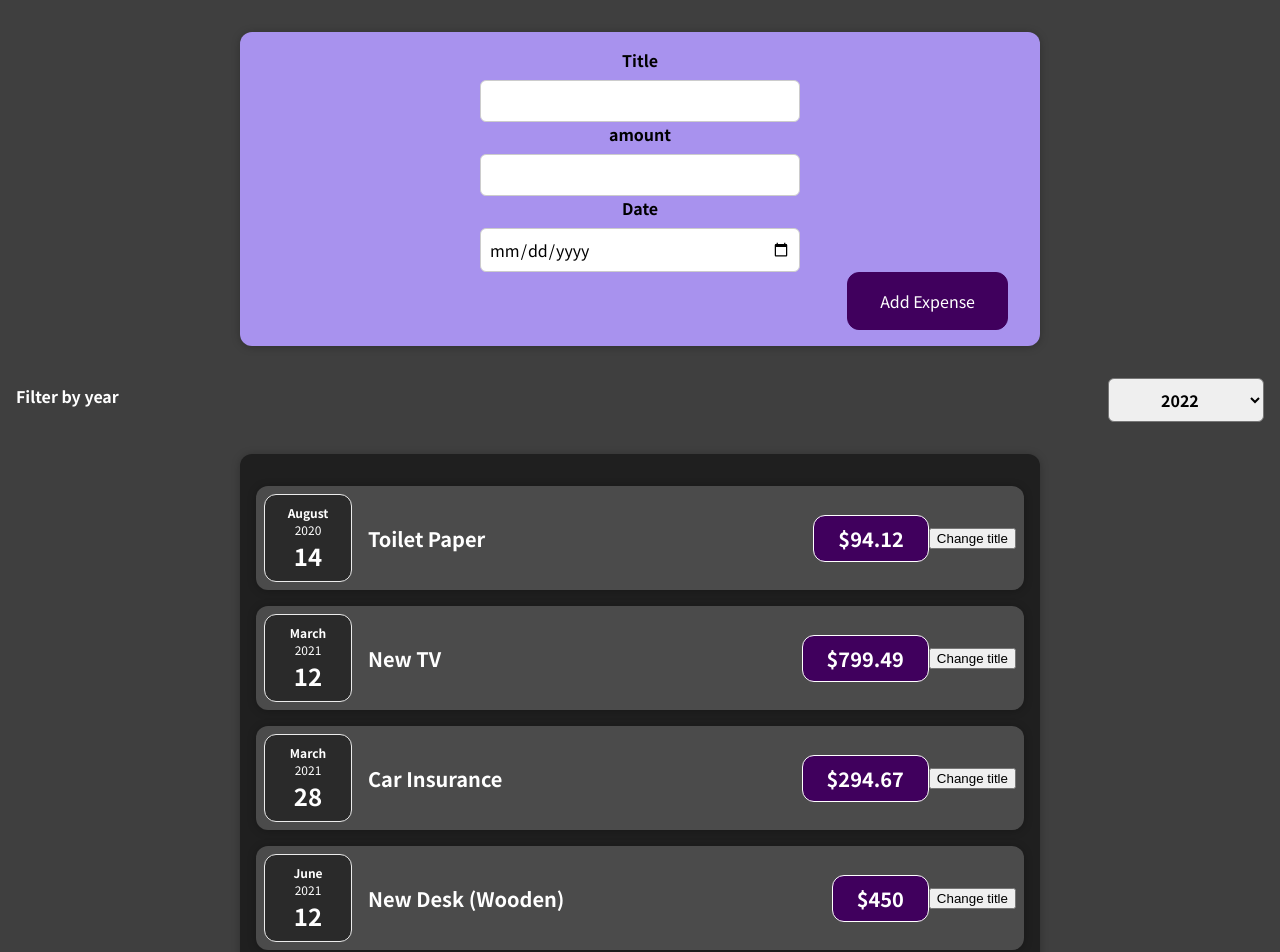
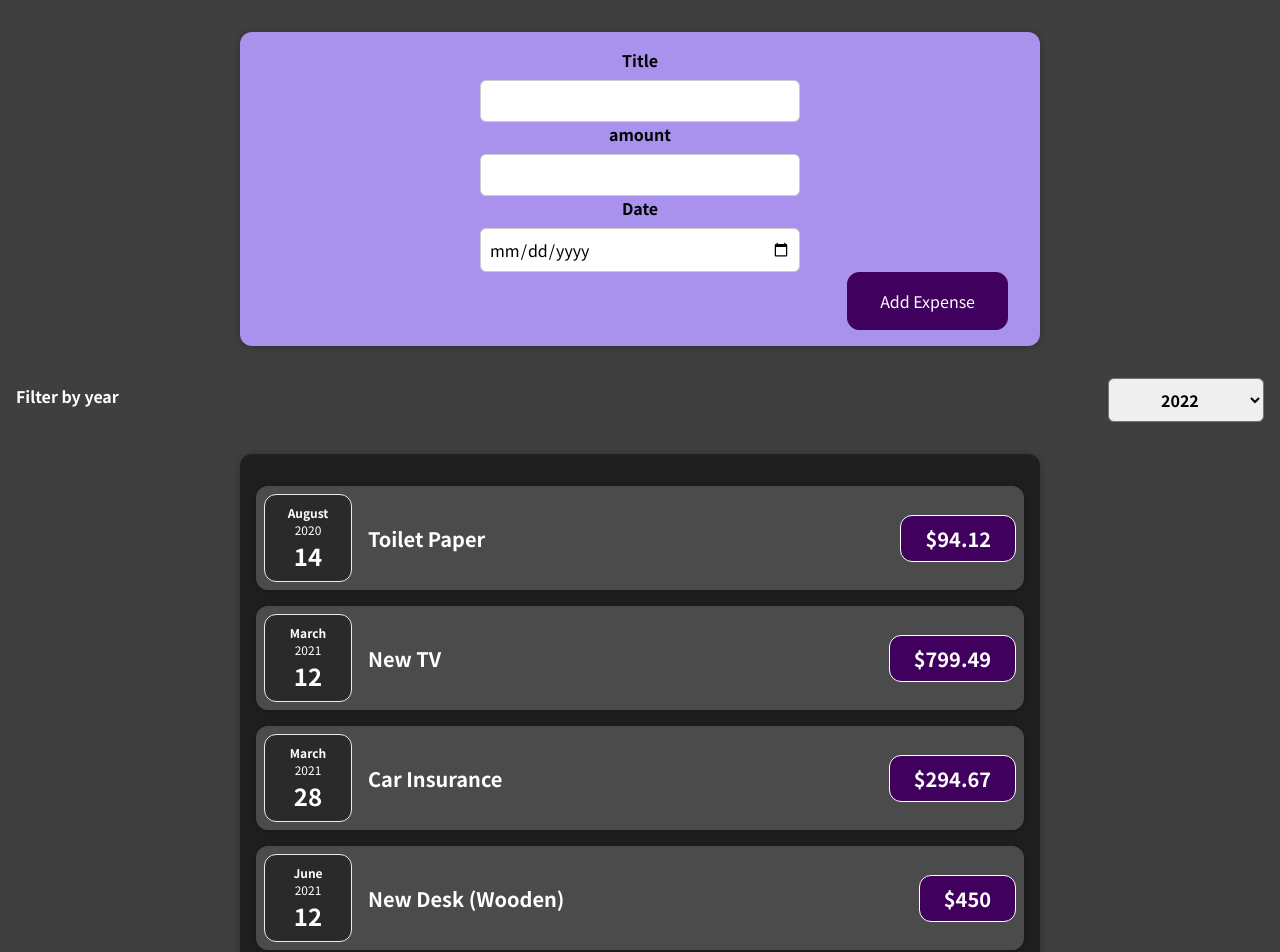
Before and after one commit to popt00/ExpenseTracker, a React (Create React App) app: page / in a window 1280 px wide. Shown: the top 952 px of the page. Built offline with nearby package versions, Linux system fonts and the light colour scheme.

Commit message:
updated addExpense logic

```diff
--- a/src/App.js
+++ b/src/App.js
@@ -1,16 +1,8 @@
-import React from "react";
+import React, { useState } from "react";
 
 import Expenses from "./components/Expenses/Expenses";
 import NewExpense from "./components/NewExpense/NewExpense";
-
-const App = () => {
-
-  const addExpenseHandler = (expense) =>{
-    console.log('in app.js');
-    console.log(expense);
-  }
-
-  const expenses = [
+const DUMMY_EXPENSES = [
   {
     id: "e1",
     title: "Toilet Paper",
@@ -32,17 +24,25 @@ const App = () => {
   },
 ];
 
-  // return React.createElement(
-  //   'div',
-  //   {},
-  //   React.createElement('h2', {}, "Let's get started!"),
-  //   React.createElement(Expenses, { items: expenses })
-  // );
+
+const App = () => {
+
+  const [expenseState, setexpenseState] = useState(DUMMY_EXPENSES);
+
+  const addExpenseHandler = (expense) =>{
+    console.log('in app.js');
+    console.log(expenseState);
+    setexpenseState((prevExpense) => {
+      return [expense, ...expenseState];
+    });
+    console.log(expenseState);
+    setTimeout(()=> console.log(expenseState),5000);
+  }
 
   return (
     <div>
       <NewExpense onAddExpense={addExpenseHandler}/>
-      <Expenses items={expenses} />
+      <Expenses items={expenseState} />
     </div>
   );
 };
--- a/src/components/Expenses/ExpenseDate.js
+++ b/src/components/Expenses/ExpenseDate.js
@@ -6,6 +6,10 @@ const ExpenseDate = (props) => {
   const month = props.date.toLocaleString('en-US', { month: 'long' });
   const day = props.date.toLocaleString('en-US', { day: '2-digit' });
   const year = props.date.getFullYear();
+
+  // const month = 11;
+  // const day = 11;
+  // const year =2020
 
   return (
     <div className='expense-date'>
--- a/src/components/Expenses/ExpenseItem.js
+++ b/src/components/Expenses/ExpenseItem.js
@@ -1,23 +1,18 @@
-import React, {useState} from 'react';
+import React from 'react';
 
 import ExpenseDate from './ExpenseDate';
 import Card from '../UI/Card';
 import './ExpenseItem.css';
 
 const ExpenseItem = (props) => {
-  const [title, setTitle]= useState(props.title);
-  const clickHandler=()=>{
-    setTitle('Updated');
-    console.log(title);
-  }
+
   return (
     <Card className='expense-item'>
       <ExpenseDate date={props.date} />
       <div className='expense-item__description'>
-        <h2>{title}</h2>
+        <h2>{props.title}</h2>
         <div className='expense-item__price'>${props.amount}</div>
       </div>
-      <button onClick={clickHandler}>Change title</button>
     </Card>
   );
 }
--- a/src/components/Expenses/Expenses.js
+++ b/src/components/Expenses/Expenses.js
@@ -1,41 +1,27 @@
-import React , {useState} from "react";
+import React, { useState } from "react";
 
 import ExpenseItem from "./ExpenseItem";
 import Card from "../UI/Card";
 import "./Expenses.css";
 import ExpenseFiler from "./ExpenseFiler";
 
-
 const Expenses = (props) => {
-  const [filteredYear, setFilteredYear] = useState('2020');
-  const onSaveDateHandling = (selectedYear) =>{
+  const [filteredYear, setFilteredYear] = useState("2020");
+  const onSaveDateHandling = (selectedYear) => {
     setFilteredYear(selectedYear);
-    console.log(selectedYear + "," +filteredYear);
-  }
+    console.log(selectedYear + "," + filteredYear);
+  };
   return (
     <div>
-      <ExpenseFiler onSaveDate = {onSaveDateHandling} />
+      <ExpenseFiler onSaveDate={onSaveDateHandling} />
       <Card className="expenses">
-        <ExpenseItem
-          title={props.items[0].title}
-          amount={props.items[0].amount}
-          date={props.items[0].date}
-        />
-        <ExpenseItem
-          title={props.items[1].title}
-          amount={props.items[1].amount}
-          date={props.items[1].date}
-        />
-        <ExpenseItem
-          title={props.items[2].title}
-          amount={props.items[2].amount}
-          date={props.items[2].date}
-        />
-        <ExpenseItem
-          title={props.items[3].title}
-          amount={props.items[3].amount}
-          date={props.items[3].date}
-        />
+        {props.items.map((expense) => (
+          <ExpenseItem
+            title={expense.title}
+            amount={expense.amount}
+            date={expense.date}
+          />
+        ))}
       </Card>
     </div>
   );
--- a/src/components/NewExpense/ExpenseForm.js
+++ b/src/components/NewExpense/ExpenseForm.js
@@ -23,7 +23,7 @@ const ExpenseForm = (props) =>{
         const eventData= {
             title : enteredTitle,
             amount : enteredAmount,
-            date : enteredDate
+            date : new Date(enteredDate)
         }
         props.onSaveExpenseData(eventData);
         setEnteredTitle('');
--- a/src/components/NewExpense/NewExpense.js
+++ b/src/components/NewExpense/NewExpense.js
@@ -6,8 +6,8 @@ const NewExpense = (props) => {
 
   const saveExpenseDataHandler = (enteredExpenseData) =>{
     const expenseData = {
-      ...enteredExpenseData,
-      id : Math.random().toString()
+      id : Math.random().toString(),
+      ...enteredExpenseData
     };
     props.onAddExpense(expenseData);
   }
```
Lines whose indentation alone changed are shown as unchanged.
